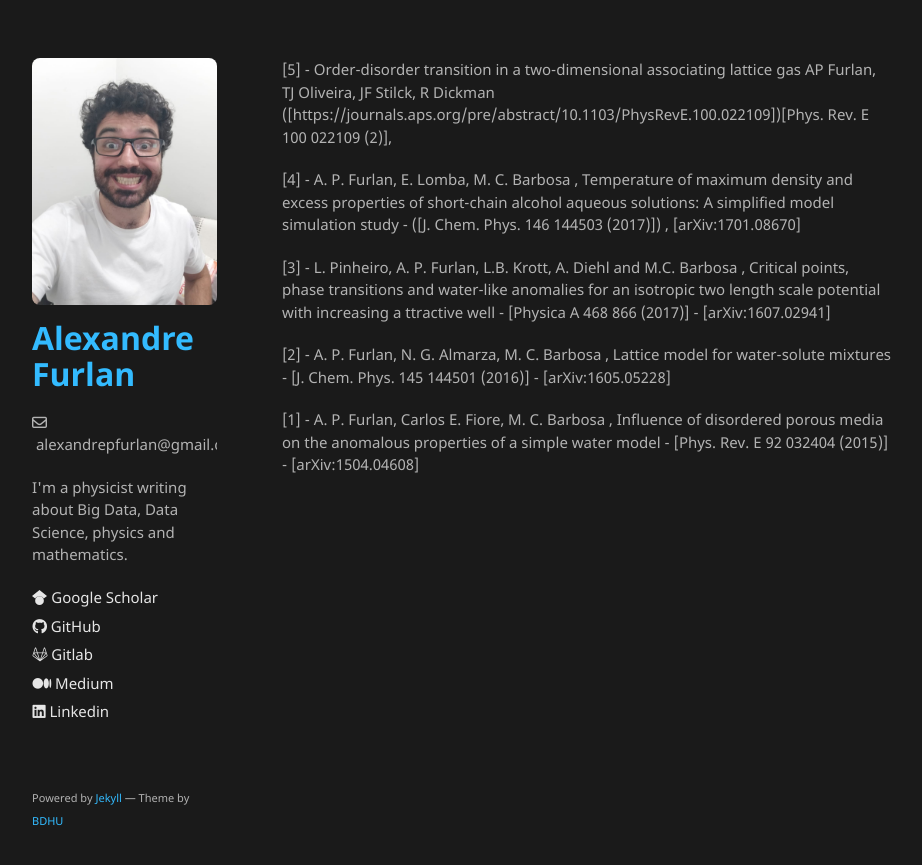
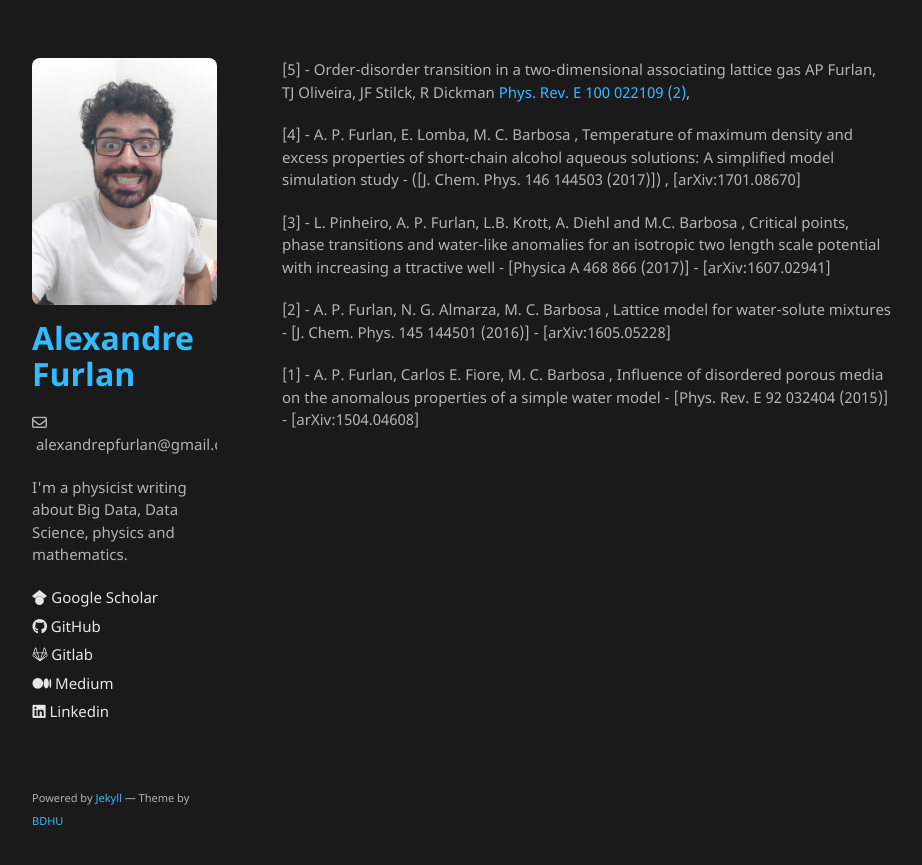
Before and after one commit to apfurlan/apfurlan.github.io, a Jekyll site: the page built from sci-pub-page.md, in a window 1280 px wide. Shown: the top 865 px of the page, without its empty margins (178-1100 px from the left). Built offline with Jekyll 4.4.1, drawn with Linux system fonts in a browser that asks for light colours; our own code applies the rules of GitHub Pages for plain Markdown files; some of the changed lines change nothing that is shown.

Commit message:
init commit

```diff
--- a/sci-pub-page.md
+++ b/sci-pub-page.md
@@ -1,6 +1,6 @@
 [5] - Order-disorder transition in a two-dimensional associating lattice gas
 AP Furlan, TJ Oliveira, JF Stilck, R Dickman
-([https://journals.aps.org/pre/abstract/10.1103/PhysRevE.100.022109])[Phys. Rev. E 100 022109 (2)],
+[Phys. Rev. E 100 022109 (2)](https://journals.aps.org/pre/abstract/10.1103/PhysRevE.100.022109),
 
 [4] - A. P. Furlan, E. Lomba, M. C. Barbosa ,
 Temperature of maximum density and excess properties of short-chain alcohol aqueous solutions:
```
